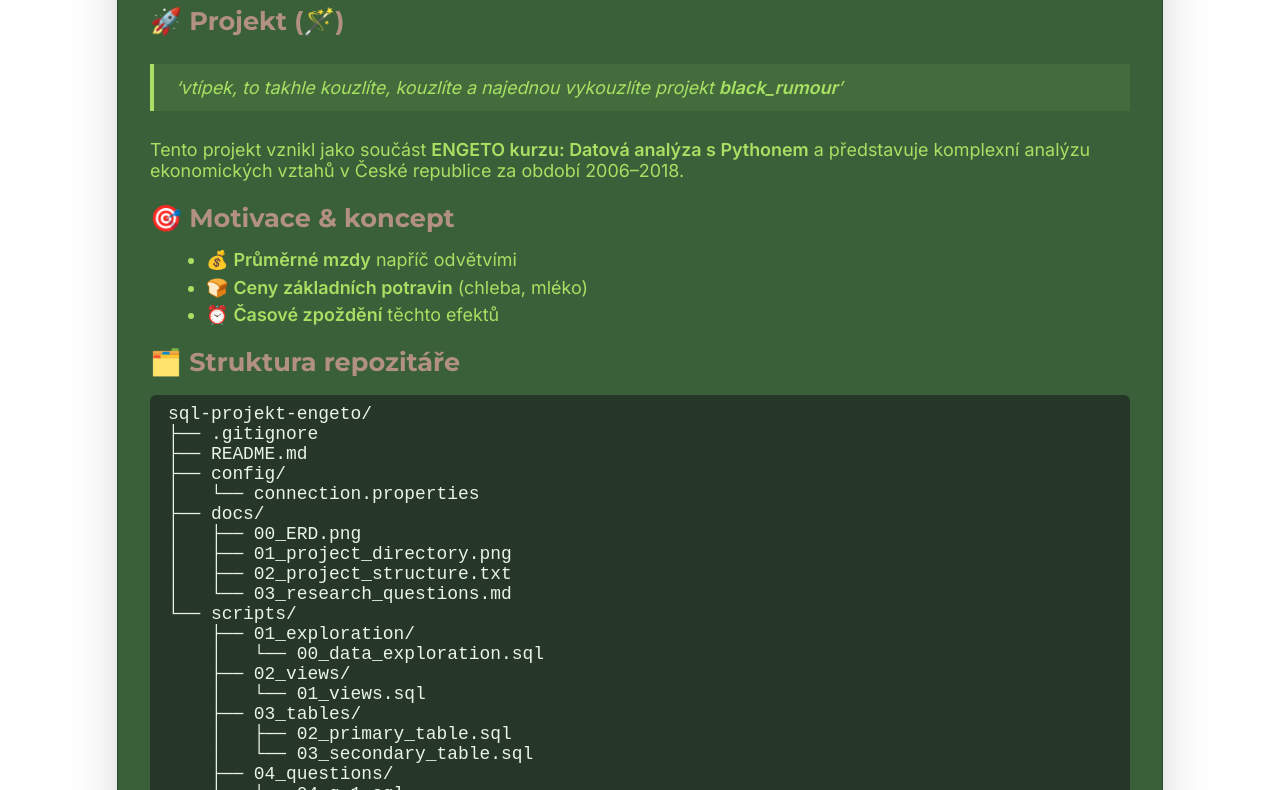
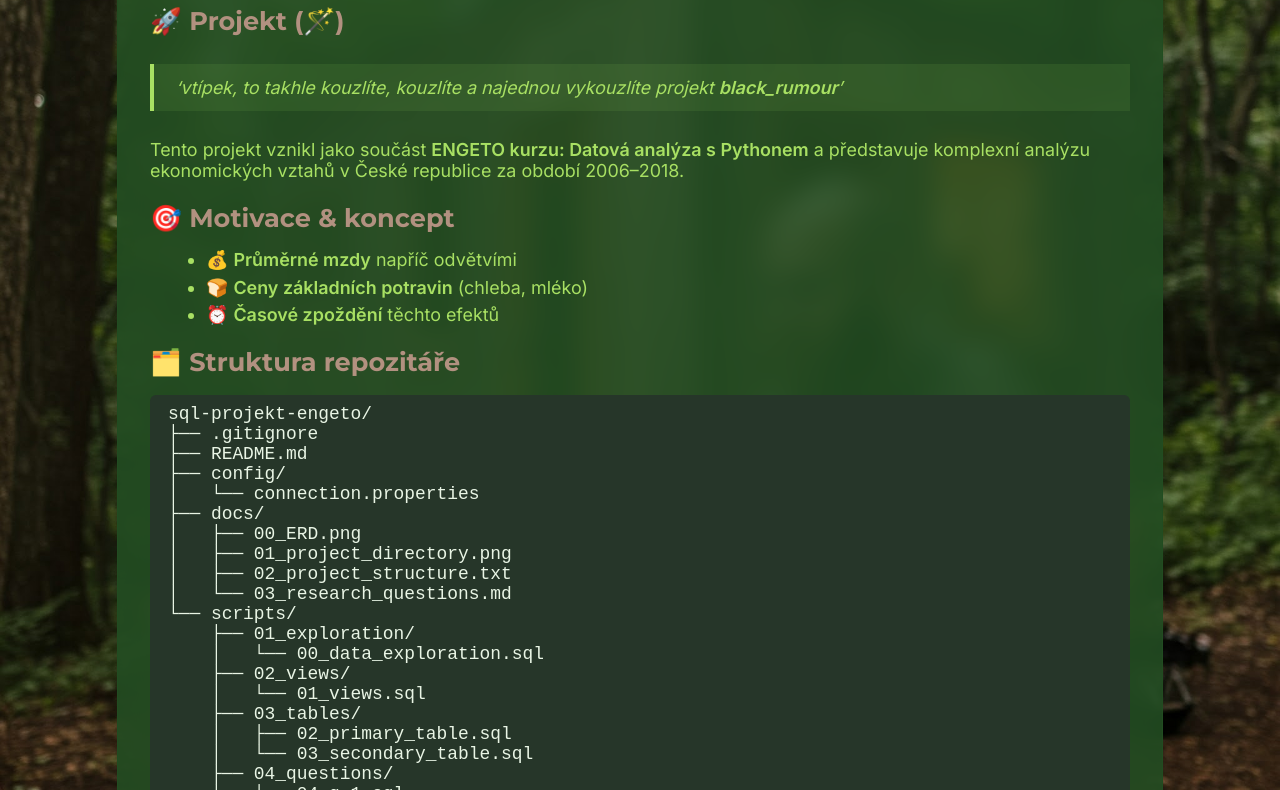
Before and after one commit to IvanekLumberjack888/sql-projekt-engeto, a plain HTML site: page index.html in a window 1280 px wide. Shown: the part 349-1139 px from the top of the page. Drawn offline with Linux system fonts and the light colour scheme.

Commit message:
Update style.css

```diff
--- a/styles/style.css
+++ b/styles/style.css
@@ -11,7 +11,7 @@
 
 body {
   font-family: 'Inter', 'Montserrat', Arial, sans-serif;
-  background: url('images/background.jpg') center/cover fixed no-repeat;
+  background: url('../images/background.jpg') center/cover fixed no-repeat;
   min-height: 100vh;
   margin: 0;
   padding: 45px 0;
```
